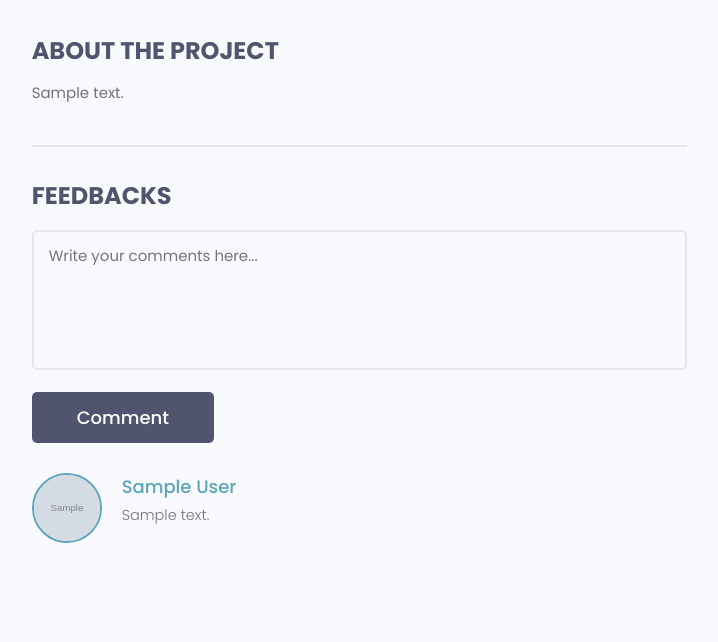
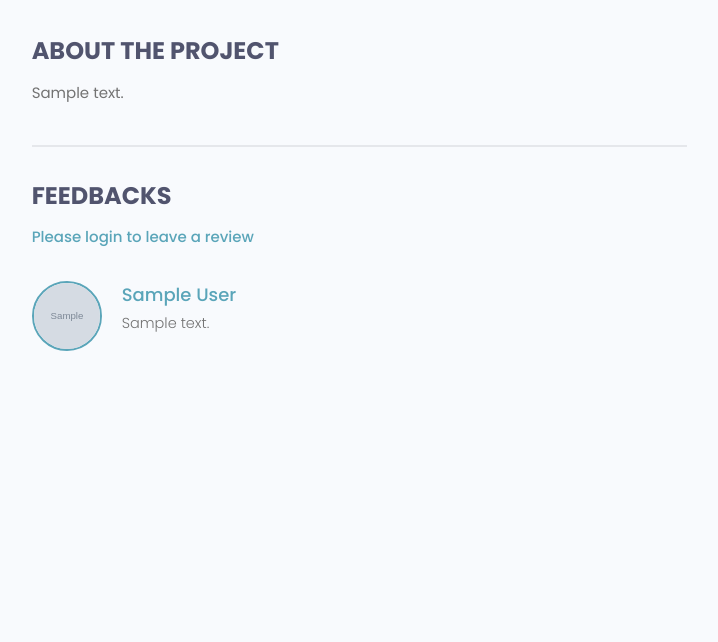
Before and after one commit to h4cktivist/devSearch, a Django app: template templates/single-project.html in a window 1280 px wide. Shown: the part 630-1272 px from the top of the page, without its empty margins (465-1183 px from the left). After the commit the page ends 981 px from the top, so only its background shows below. Run offline with Django 3.2, Linux system fonts and the light colour scheme; the template is opened without the code that fills it: most values are stand-ins (such as "Sample title", 1, 10 or a date in 2020); grey boxes marked "Sample" are stand-in pictures; some libraries are stand-ins or nearby versions.

Commit message:
feat: cant comment own project and  when not logged in add

```diff
--- a/templates/single-project.html
+++ b/templates/single-project.html
@@ -75,6 +75,11 @@
           <div class="comments">
             <h3 class="singleProject__subtitle">Feedbacks</h3>
 
+            {% if not request.user.is_authenticated %}
+                 <a href="{% url 'login' %}">Please login to leave a review</a>
+            {% elif request.user == project.user %}
+                 <p>You cannot comment your own work</p>
+            {% else %}
                 <form class="form" method="POST">
                   {% csrf_token %}
                   <!-- Textarea -->
@@ -85,8 +90,10 @@
                   </div>
                   <input class="btn btn--sub btn--lg" type="submit" value="Comment" />
                 </form>
+            {% endif %}
+
             <div class="commentList">
-              {% for comment in project.comment_set.order_by %}
+              {% for comment in project.comment_set.all %}
                   <div class="comment">
                     <a href="{% url 'profile' comment.author.username %}">
                       <img class="avatar avatar--md" src="{{ comment.author.account.avatar.url }}" alt="user" />
```
Lines whose indentation alone changed are shown as unchanged.
